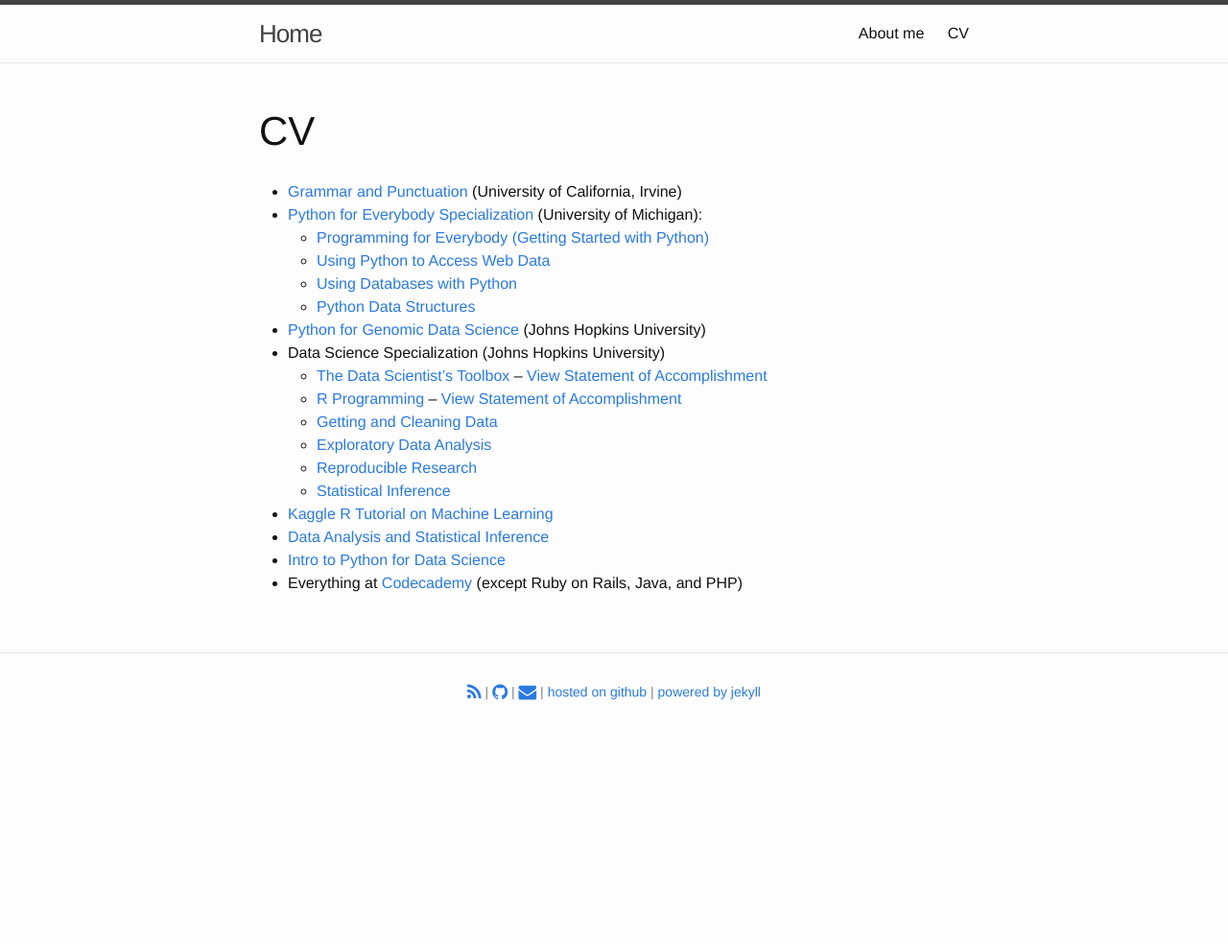
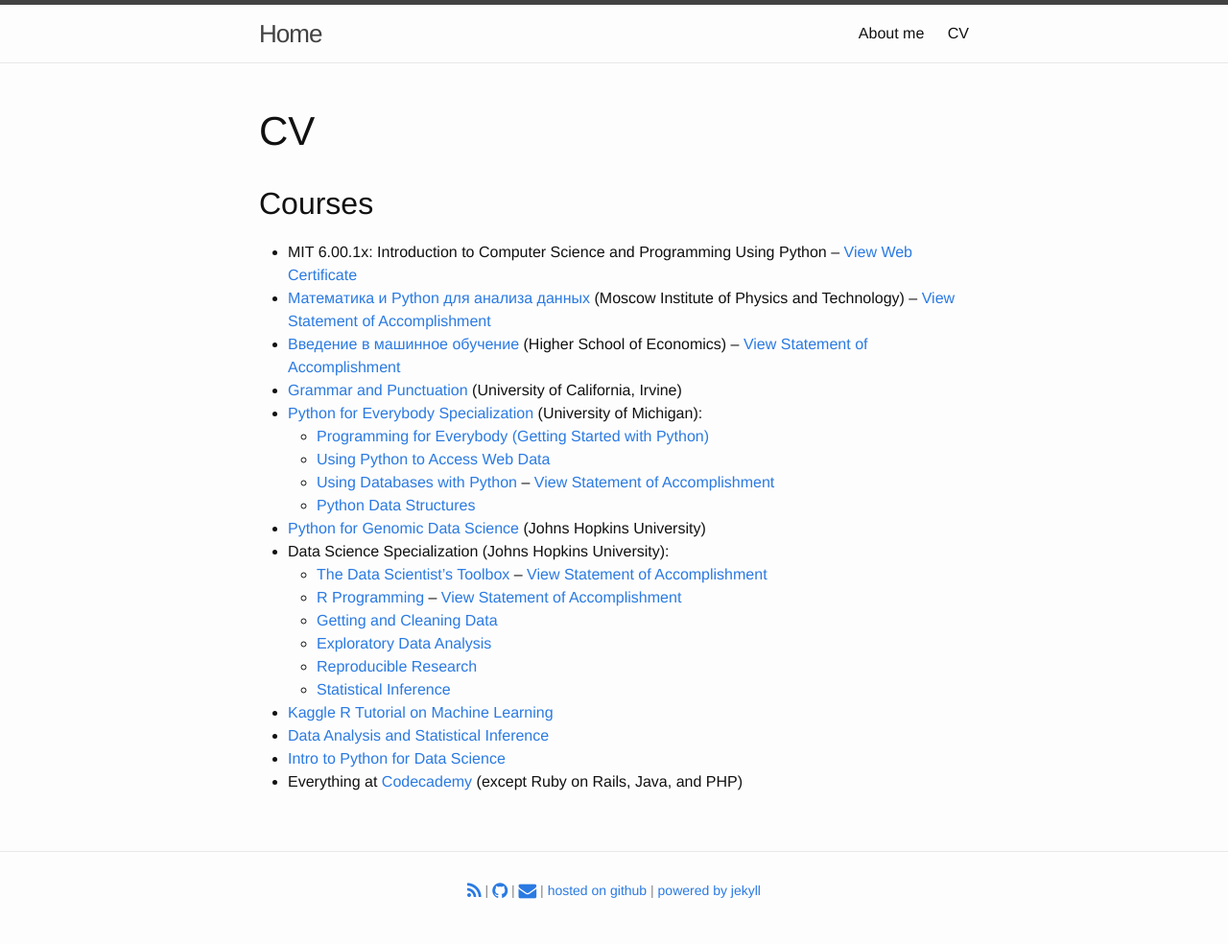
Before and after one commit to demidovakatya/demidovakatya.github.io, a Jekyll site: the page built from cv.md, in a window 1280 px wide. Shown: the whole page at 96% size. Built offline with Jekyll 4.4.1, drawn with Linux system fonts in a browser that asks for light colours; nearby versions of some CDN libraries; before the commit the page ends 900 px from its top, so only the background shows below that.

Commit message:
update cv

```diff
--- a/cv.md
+++ b/cv.md
@@ -4,14 +4,19 @@
 permalink: /cv/
 ---
 
+## Courses
+
+* MIT 6.00.1x: Introduction to Computer Science and Programming Using Python – <a href="https://courses.edx.org/certificates/a0da1fc2bfc745af9e3b2802105ff5dc" target="_blank">View Web Certificate</a>
+* <a href="https://www.coursera.org/learn/mathematics-and-python/home/welcome">Математика и Python для анализа данных</a> (Moscow Institute of Physics and Technology) – <a href="https://www.coursera.org/account/accomplishments/records/W82UVA27KM6U" target="_blank">View Statement of Accomplishment</a>
+* <a href="https://www.coursera.org/learn/vvedenie-mashinnoe-obuchenie/home/info">Введение в машинное обучение</a> (Higher School of Economics) – <a href="https://www.coursera.org/account/accomplishments/records/WUPNNFRC9R9U" target="_blank">View Statement of Accomplishment</a>
 * <a href="https://www.coursera.com/learn/grammar-punctuation" target="_blank">Grammar and Punctuation</a> (University of California, Irvine)
 * <a href="https://www.coursera.org/specializations/python">Python for Everybody Specialization</a> (University of Michigan):
     * <a href="https://www.coursera.com/learn/python" target="_blank">Programming for Everybody (Getting Started with Python)</a>
     * <a href="https://www.coursera.com/learn/python-network-data" target="_blank">Using Python to Access Web Data</a>
-    * <a href="https://www.coursera.com/learn/python-databases" target="_blank">Using Databases with Python</a>
+    * <a href="https://www.coursera.com/learn/python-databases" target="_blank">Using Databases with Python</a> – <a href="https://www.coursera.org/account/accomplishments/verify/4X7739F2GBHS" target="_blank">View Statement of Accomplishment</a>
     * <a href="https://www.coursera.com/learn/python-data" target="_blank">Python Data Structures</a>
 * <a href="https://www.coursera.com/course/genpython" target="_blank">Python for Genomic Data Science</a> (Johns Hopkins University)
-* Data Science Specialization (Johns Hopkins University)
+* Data Science Specialization (Johns Hopkins University):
     * <a href="https://www.coursera.com/course/datascitoolbox" target="_blank">The Data Scientist’s Toolbox</a> – <a href="https://www.coursera.org/account/accomplishments/records/8V5CAMQU2S2G" target="_blank">View Statement of Accomplishment</a>
     * <a href="https://www.coursera.com/course/rprog" target="_blank">R Programming</a> – <a href="https://www.coursera.org/account/accomplishments/records/3PE2MRX6F36X" target="_blank">View Statement of Accomplishment</a>
     * <a href="https://www.coursera.com/course/getdata" target="_blank">Getting and Cleaning Data</a>
```
